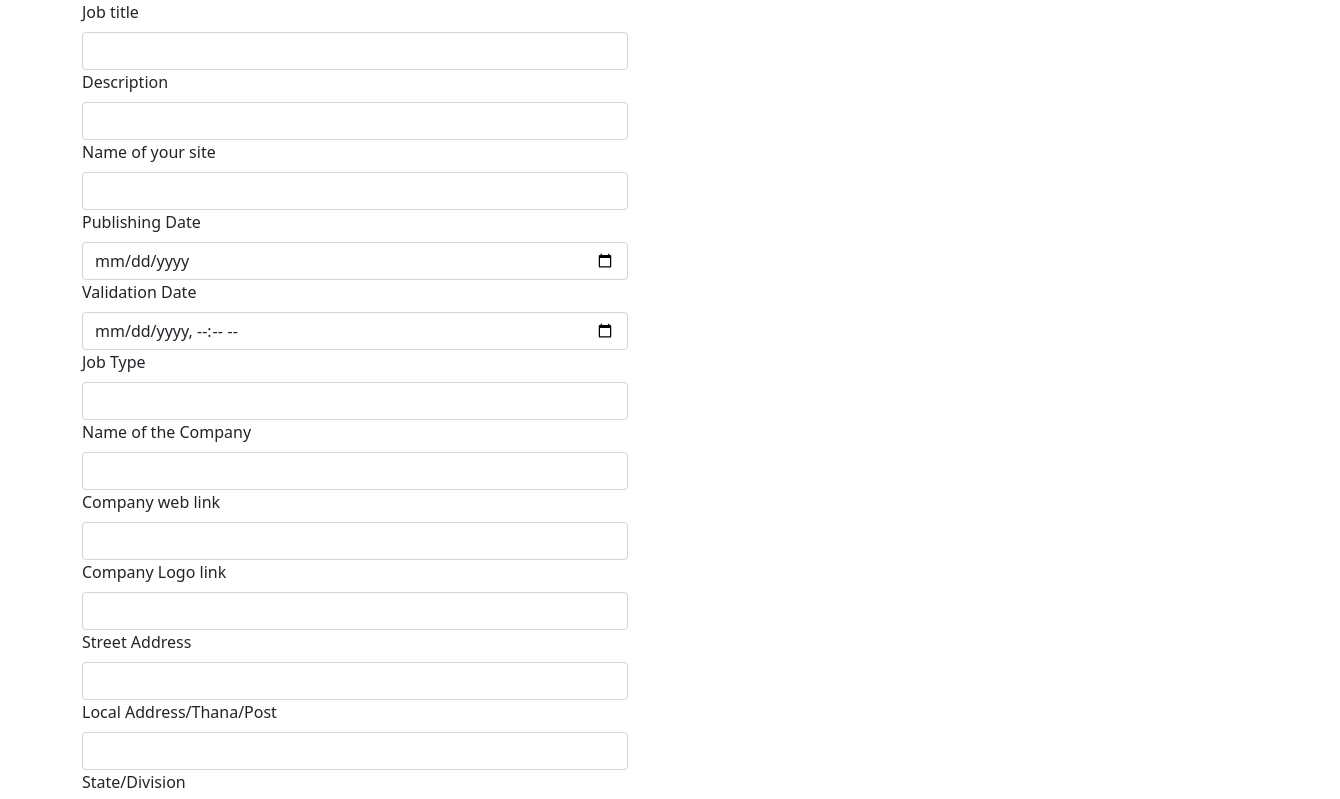
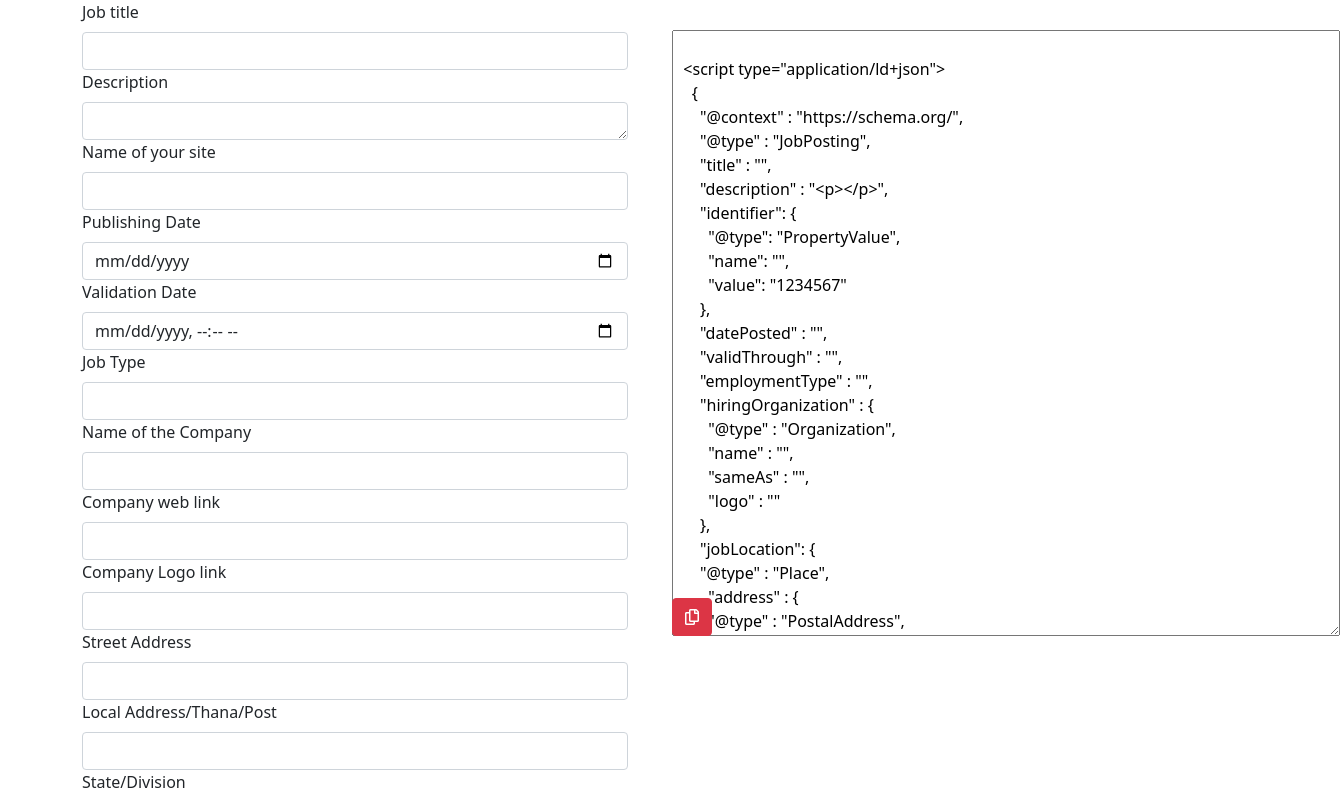
Before and after one commit to Habibur-Rahman0927/raja-form-input-output, a plain HTML site: page index.html in a window 1280 px wide. Shown: the top 799 px of the page, 1340 px wide, since content can reach past the window. Drawn offline with nearby package versions, Linux system fonts and the light colour scheme.

Commit message:
add copy btn

```diff
--- a/index.html
+++ b/index.html
@@ -5,7 +5,25 @@
     <meta http-equiv="X-UA-Compatible" content="IE=edge">
     <meta name="viewport" content="width=device-width, initial-scale=1.0">
     <link href="https://cdn.jsdelivr.net/npm/bootstrap@5.1.1/dist/css/bootstrap.min.css" rel="stylesheet" integrity="sha384-F3w7mX95PdgyTmZZMECAngseQB83DfGTowi0iMjiWaeVhAn4FJkqJByhZMI3AhiU" crossorigin="anonymous">
+    <link rel="stylesheet" href="https://pro.fontawesome.com/releases/v5.10.0/css/all.css" integrity="sha384-AYmEC3Yw5cVb3ZcuHtOA93w35dYTsvhLPVnYs9eStHfGJvOvKxVfELGroGkvsg+p" crossorigin="anonymous"/>
     <title>Form</title>
+    <style>
+        .box{
+            position: relative;
+        }
+        .para{
+            font-size: 16px;
+        }
+        .box-content{
+            margin-top: 30px;
+            margin-left: 20px;
+        }
+        .copyBtn{
+            position: absolute;
+            margin-top: -44px;
+            margin-left: 20px;
+        }
+    </style>
 </head>
 <body>
         <div class="container">
@@ -19,7 +37,8 @@
 
                             <div>
                                 <label class="form-label">Description</label>
-                                <input type="text" class="form-control" id="desc">
+                                <!-- <input type="text" class="form-control" id="desc"> -->
+                                <textarea name="" class="form-control" id="desc" cols="50" rows="1"></textarea>
                             </div>
 
                             <div>
@@ -95,7 +114,16 @@
                             <button class="btn btn-primary" id="sub">Submit</button>
                         </form>
                 </div>
-                <div class="col-md-5" id="output" ></div>
+                <div class="col-md-5">
+                    <div class="box">
+                        <div class="box-content">
+                            <textarea cols="70" rows="25" class="para" id="output" readonly>
+
+                            </textarea>
+                        </div>
+                    </div>
+                    <button class="btn btn-danger copyBtn"><i class="far fa-copy"></i></button>
+                </div>
             </div>
         </div>
         <script src="./main.js"></script>
--- a/main.js
+++ b/main.js
@@ -22,6 +22,56 @@ const minimun = getElement('#minimun');
 const maximum = getElement('#maximum');
 const btn = getElement('#sub');
 const output = getElement('#output');
+const copyBtn = getElement('.copyBtn');
+
+
+output.innerHTML = `
+  <script type="application/ld+json">
+    {
+      "@context" : "https://schema.org/",
+      "@type" : "JobPosting",
+      "title" : "",
+      "description" : "<p></p>",
+      "identifier": {
+        "@type": "PropertyValue",
+        "name": "",
+        "value": "1234567"
+      },
+      "datePosted" : "",
+      "validThrough" : "",
+      "employmentType" : "",
+      "hiringOrganization" : {
+        "@type" : "Organization",
+        "name" : "",
+        "sameAs" : "",
+        "logo" : ""
+      },
+      "jobLocation": {
+      "@type" : "Place",
+        "address" : {
+        "@type" : "PostalAddress",
+        "streetAddress": "",
+        "addressLocality": "",
+        "addressRegion": "",
+        "postalCode": "23424",
+        "addressCountry": ""
+        }
+      },
+      "baseSalary": {
+        "@type": "MonetaryAmount",
+        "currency": "BDT",
+        "value": {
+          "@type": "QuantitativeValue",
+          "minvalue": 4234,
+          "maxvalue": 4242,
+          "unitText": "MONTH"
+        }
+      }
+    }
+  </script>
+
+
+`
 
 btn.addEventListener('click', (e) => {
   e.preventDefault();
@@ -42,7 +92,7 @@ btn.addEventListener('click', (e) => {
   const minimunValue = minimun.value;
   const maximumValue = maximum.value;
 
-  output.innerText = `
+  output.innerHTML = `
   <script type="application/ld+json">
     {
       "@context" : "https://schema.org/",
@@ -167,6 +217,15 @@ btn.addEventListener('click', (e) => {
 
   maximum.value = '';
 
+})
 
 
+copyBtn.addEventListener('click', () => {
+  output.select();
+  document.execCommand('Copy');
 })
+
+// copyBtn.onclick = function () {
+//   output.select();
+//   document.execCommand("Copy");
+// }
```
Lines whose indentation alone changed are shown as unchanged.
